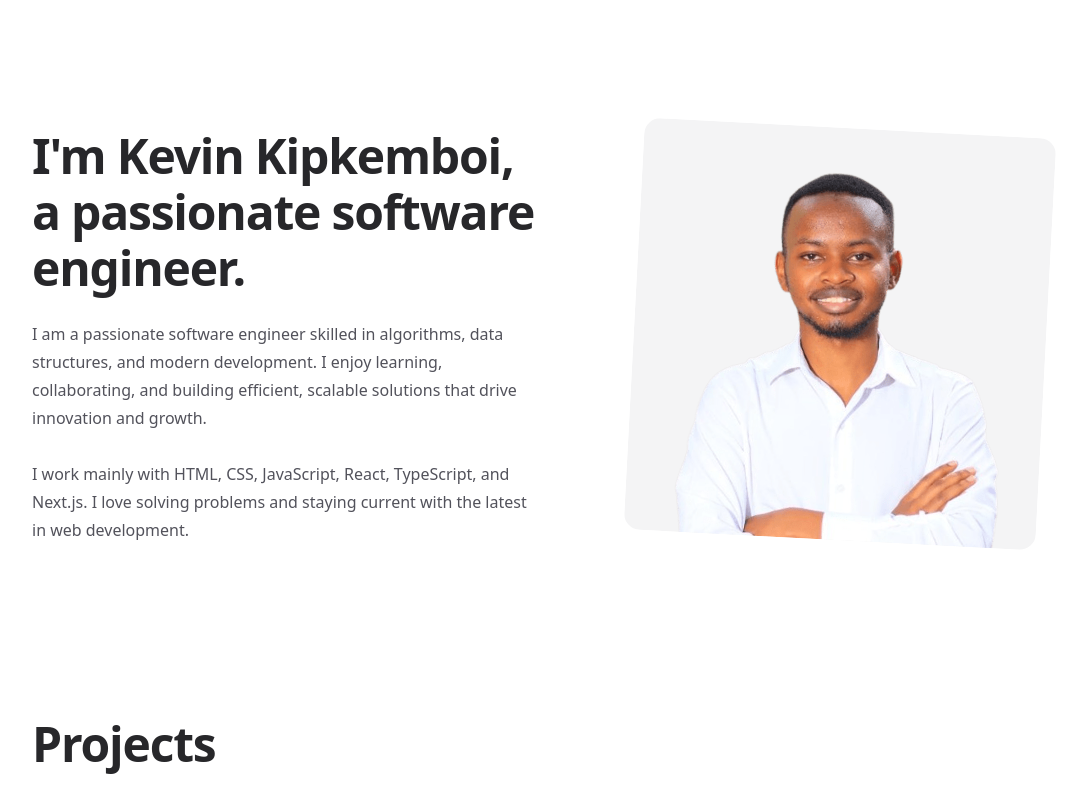
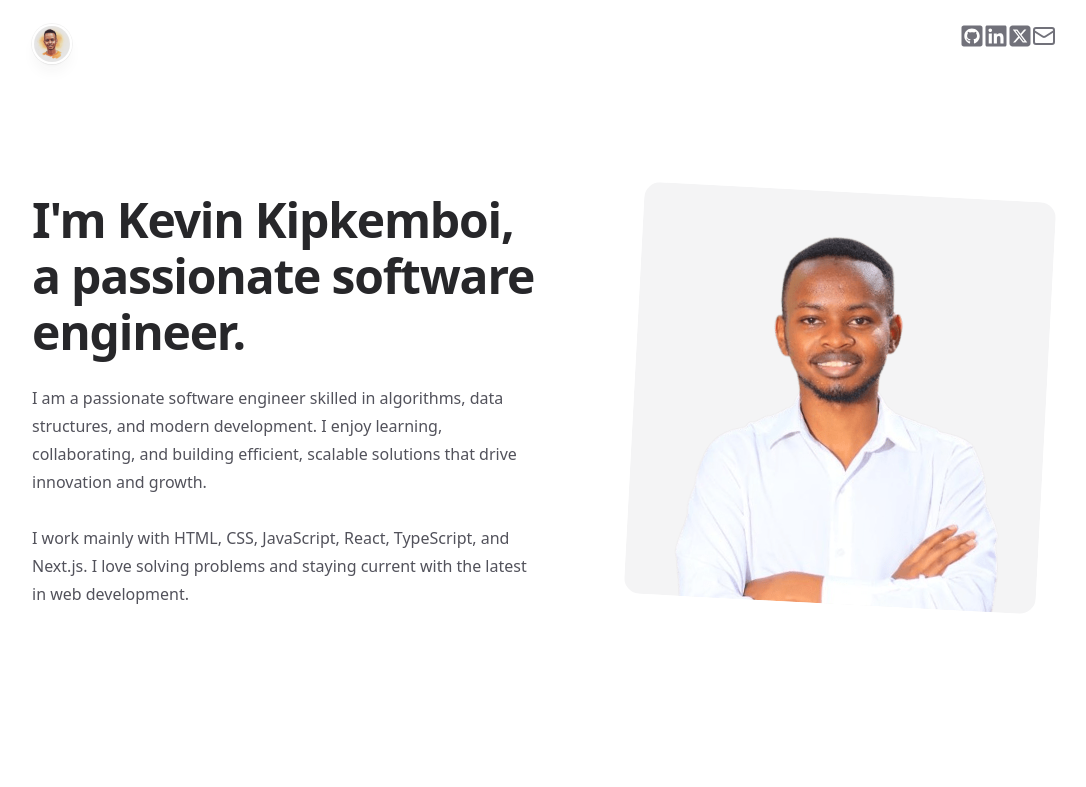
Before and after one commit to kevohm/Portfolio, a React (Vite) app: page / in a window 1280 px wide. Shown: the top 787 px of the page, without its empty margins (96-1182 px from the left). Built offline with nearby package versions, Linux system fonts and the light colour scheme.

Commit message:
fix: icons

```diff
--- a/src/sections/About.jsx
+++ b/src/sections/About.jsx
@@ -14,7 +14,7 @@ const About = () => {
         </div>
       </div>
       <div className="relative flex w-full flex-col">
-        {/* <Header /> */}
+        <Header />
         <main className="flex-auto">
           <div className="sm:px-8 mt-16 sm:mt-32">
             <div className="mx-auto w-full max-w-7xl lg:px-8">
--- a/src/sections/Footer.jsx
+++ b/src/sections/Footer.jsx
@@ -1,3 +1,4 @@
+import { MailIcon } from "lucide-react";
 
 const Footer = () => {
   return (
@@ -99,16 +100,7 @@ const Footer = () => {
                           className="group flex text-sm font-medium text-zinc-800 transition hover:text-teal-500 dark:text-zinc-200 dark:hover:text-teal-500"
                           href="mailto:kevinkipkibet@gmail.com"
                         >
-                          <svg
-                            viewBox="0 0 24 24"
-                            aria-hidden="true"
-                            className="h-6  w-6 flex-none fill-zinc-500 transition group-hover:fill-teal-500"
-                          >
-                            <path
-                              fillRule="evenodd"
-                              d="M6 5a3 3 0 0 0-3 3v8a3 3 0 0 0 3 3h12a3 3 0 0 0 3-3V8a3 3 0 0 0-3-3H6Zm.245 2.187a.75.75 0 0 0-.99 1.126l6.25 5.5a.75.75 0 0 0 .99 0l6.25-5.5a.75.75 0 0 0-.99-1.126L12 12.251 6.245 7.187Z"
-                            ></path>
-                          </svg>
+                          <MailIcon className="h-6 w-6 flex-none text-zinc-500 transition group-hover:text-teal-500" />
                           {/* <span className="ml-4">kevinkipkibet@gmail.com</span> */}
                         </a>
                       </li>
--- a/src/sections/Header.jsx
+++ b/src/sections/Header.jsx
@@ -3,6 +3,7 @@ import profileImage from "../assets/profile.png"
 
 import { FaDownload } from 'react-icons/fa'; // Make sure to install react-icons if you haven't
 import cv from "../assets/Kevin-Kipkemboi-CV.pdf";
+import { Mail, MailIcon } from "lucide-react";
 const DownloadCVButton = () => {
   return (
     <div className=" flex justify-center">
@@ -30,21 +31,21 @@ const Header = () => {
       className="pointer-events-none relative z-50 flex flex-none flex-col"
       //   style="height:var(--header-height);margin-bottom:var(--header-mb)"
       style={{
-            height:"var(--header-height)",
-            marginBottom:"var(--header-mb)"
+        height: "var(--header-height)",
+        marginBottom: "var(--header-mb)",
       }}
     >
       <div
         className="top-0 z-10 h-16 pt-6"
         style={{
-            position:"var(--header-position)"
+          position: "var(--header-position)",
         }}
         // style="position:var(--header-position)"
       >
         <div
           className="sm:px-8 top-[var(--header-top,theme(spacing.6))] w-full"
           style={{
-              position:"var(--header-inner-position)"
+            position: "var(--header-inner-position)",
           }}
           //   style="position:var(--header-inner-position)"
         >
@@ -59,15 +60,97 @@ const Header = () => {
                         className="pointer-events-auto"
                         href="/"
                       >
-                        <img alt="" fetchPriority="high" width="1024" height="1024" decoding="async" data-nimg="1"
+                        <img
+                          alt=""
+                          fetchPriority="high"
+                          width="1024"
+                          height="1024"
+                          decoding="async"
+                          data-nimg="1"
                           className="rounded-full bg-zinc-100 object-cover dark:bg-zinc-800 h-9 w-9"
-                        style={{color:"transparent"}}
+                          style={{ color: "transparent" }}
                           sizes="2.25rem"
                           src={profileImage}
                         />
                       </a>
                     </div>
                   </div>
+
+                  <ul role="list" className="flex gap-2.5 pointer-events-auto">
+                    <li className="flex">
+                      <a
+                        target="_blank "
+                        className="group flex text-sm font-medium text-zinc-800 transition hover:text-teal-500 dark:text-zinc-200 dark:hover:text-teal-500"
+                        href="https://github.com/kevohm"
+                      >
+                        <svg
+                          stroke="currentColor"
+                          fill="currentColor"
+                          strokeWidth="0"
+                          viewBox="0 0 448 512"
+                          className="h-6 w-6 flex-none fill-zinc-500 transition group-hover:fill-teal-500"
+                          height="1em"
+                          width="1em"
+                          xmlns="http://www.w3.org/2000/svg"
+                        >
+                          <path d="M400 32H48C21.5 32 0 53.5 0 80v352c0 26.5 21.5 48 48 48h352c26.5 0 48-21.5 48-48V80c0-26.5-21.5-48-48-48zM277.3 415.7c-8.4 1.5-11.5-3.7-11.5-8 0-5.4.2-33 .2-55.3 0-15.6-5.2-25.5-11.3-30.7 37-4.1 76-9.2 76-73.1 0-18.2-6.5-27.3-17.1-39 1.7-4.3 7.4-22-1.7-45-13.9-4.3-45.7 17.9-45.7 17.9-13.2-3.7-27.5-5.6-41.6-5.6-14.1 0-28.4 1.9-41.6 5.6 0 0-31.8-22.2-45.7-17.9-9.1 22.9-3.5 40.6-1.7 45-10.6 11.7-15.6 20.8-15.6 39 0 63.6 37.3 69 74.3 73.1-4.8 4.3-9.1 11.7-10.6 22.3-9.5 4.3-33.8 11.7-48.3-13.9-9.1-15.8-25.5-17.1-25.5-17.1-16.2-.2-1.1 10.2-1.1 10.2 10.8 5 18.4 24.2 18.4 24.2 9.7 29.7 56.1 19.7 56.1 19.7 0 13.9.2 36.5.2 40.6 0 4.3-3 9.5-11.5 8-66-22.1-112.2-84.9-112.2-158.3 0-91.8 70.2-161.5 162-161.5S388 165.6 388 257.4c.1 73.4-44.7 136.3-110.7 158.3zm-98.1-61.1c-1.9.4-3.7-.4-3.9-1.7-.2-1.5 1.1-2.8 3-3.2 1.9-.2 3.7.6 3.9 1.9.3 1.3-1 2.6-3 3zm-9.5-.9c0 1.3-1.5 2.4-3.5 2.4-2.2.2-3.7-.9-3.7-2.4 0-1.3 1.5-2.4 3.5-2.4 1.9-.2 3.7.9 3.7 2.4zm-13.7-1.1c-.4 1.3-2.4 1.9-4.1 1.3-1.9-.4-3.2-1.9-2.8-3.2.4-1.3 2.4-1.9 4.1-1.5 2 .6 3.3 2.1 2.8 3.4zm-12.3-5.4c-.9 1.1-2.8.9-4.3-.6-1.5-1.3-1.9-3.2-.9-4.1.9-1.1 2.8-.9 4.3.6 1.3 1.3 1.8 3.3.9 4.1zm-9.1-9.1c-.9.6-2.6 0-3.7-1.5s-1.1-3.2 0-3.9c1.1-.9 2.8-.2 3.7 1.3 1.1 1.5 1.1 3.3 0 4.1zm-6.5-9.7c-.9.9-2.4.4-3.5-.6-1.1-1.3-1.3-2.8-.4-3.5.9-.9 2.4-.4 3.5.6 1.1 1.3 1.3 2.8.4 3.5zm-6.7-7.4c-.4.9-1.7 1.1-2.8.4-1.3-.6-1.9-1.7-1.5-2.6.4-.6 1.5-.9 2.8-.4 1.3.7 1.9 1.8 1.5 2.6z"></path>
+                        </svg>
+                        {/* <span className="ml-4">Follow on GitHub</span> */}
+                      </a>
+                    </li>
+                    <li className=" flex">
+                      <a
+                        target="_blank "
+                        className="group flex text-sm font-medium text-zinc-800 transition hover:text-teal-500 dark:text-zinc-200 dark:hover:text-teal-500"
+                        href="https://www.linkedin.com/in/kevin-kipkemboi-kibet"
+                      >
+                        <svg
+                          stroke="currentColor"
+                          fill="currentColor"
+                          strokeWidth="0"
+                          viewBox="0 0 448 512"
+                          className="h-6 w-6 flex-none fill-zinc-500 transition group-hover:fill-teal-500"
+                          height="1em"
+                          width="1em"
+                          xmlns="http://www.w3.org/2000/svg"
+                        >
+                          <path d="M416 32H31.9C14.3 32 0 46.5 0 64.3v383.4C0 465.5 14.3 480 31.9 480H416c17.6 0 32-14.5 32-32.3V64.3c0-17.8-14.4-32.3-32-32.3zM135.4 416H69V202.2h66.5V416zm-33.2-243c-21.3 0-38.5-17.3-38.5-38.5S80.9 96 102.2 96c21.2 0 38.5 17.3 38.5 38.5 0 21.3-17.2 38.5-38.5 38.5zm282.1 243h-66.4V312c0-24.8-.5-56.7-34.5-56.7-34.6 0-39.9 27-39.9 54.9V416h-66.4V202.2h63.7v29.2h.9c8.9-16.8 30.6-34.5 62.9-34.5 67.2 0 79.7 44.3 79.7 101.9V416z"></path>
+                        </svg>
+                        {/* <span className="ml-4">Follow on LinkedIn</span> */}
+                      </a>
+                    </li>
+                    <li className=" flex">
+                      <a
+                        target="_blank "
+                        className="group flex text-sm font-medium text-zinc-800 transition hover:text-teal-500 dark:text-zinc-200 dark:hover:text-teal-500"
+                        href="https://x.com/__tyrantx"
+                      >
+                        <svg
+                          stroke="currentColor"
+                          fill="currentColor"
+                          strokeWidth="0"
+                          viewBox="0 0 448 512"
+                          className="h-6 w-6 flex-none fill-zinc-500 transition group-hover:fill-teal-500"
+                          height="1em"
+                          width="1em"
+                          xmlns="http://www.w3.org/2000/svg"
+                        >
+                          <path d="M64 32C28.7 32 0 60.7 0 96V416c0 35.3 28.7 64 64 64H384c35.3 0 64-28.7 64-64V96c0-35.3-28.7-64-64-64H64zm297.1 84L257.3 234.6 379.4 396H283.8L209 298.1 123.3 396H75.8l111-126.9L69.7 116h98l67.7 89.5L313.6 116h47.5zM323.3 367.6L153.4 142.9H125.1L296.9 367.6h26.3z"></path>
+                        </svg>
+                        {/* <span className="ml-4">Follow on X</span> */}
+                      </a>
+                    </li>
+                    <li className=" dark:border-zinc-700/40 flex">
+                      <a
+                        target="_blank "
+                        className="group flex text-sm font-medium text-zinc-800 transition hover:text-teal-500 dark:text-zinc-200 dark:hover:text-teal-500"
+                        href="mailto:kevinkipkibet@gmail.com"
+                      >
+                        <MailIcon  className="h-6 w-6 flex-none text-zinc-500 transition group-hover:text-teal-500" />
+                        {/* <span className="ml-4">kevinkipkibet@gmail.com</span> */}
+                      </a>
+                    </li>
+                  </ul>
                   {/* <NavBar/>
                   <div className="pointer-events-auto flex justify-end md:flex-1">
                     <DownloadCVButton/>
```
Lines whose indentation alone changed are shown as unchanged.
